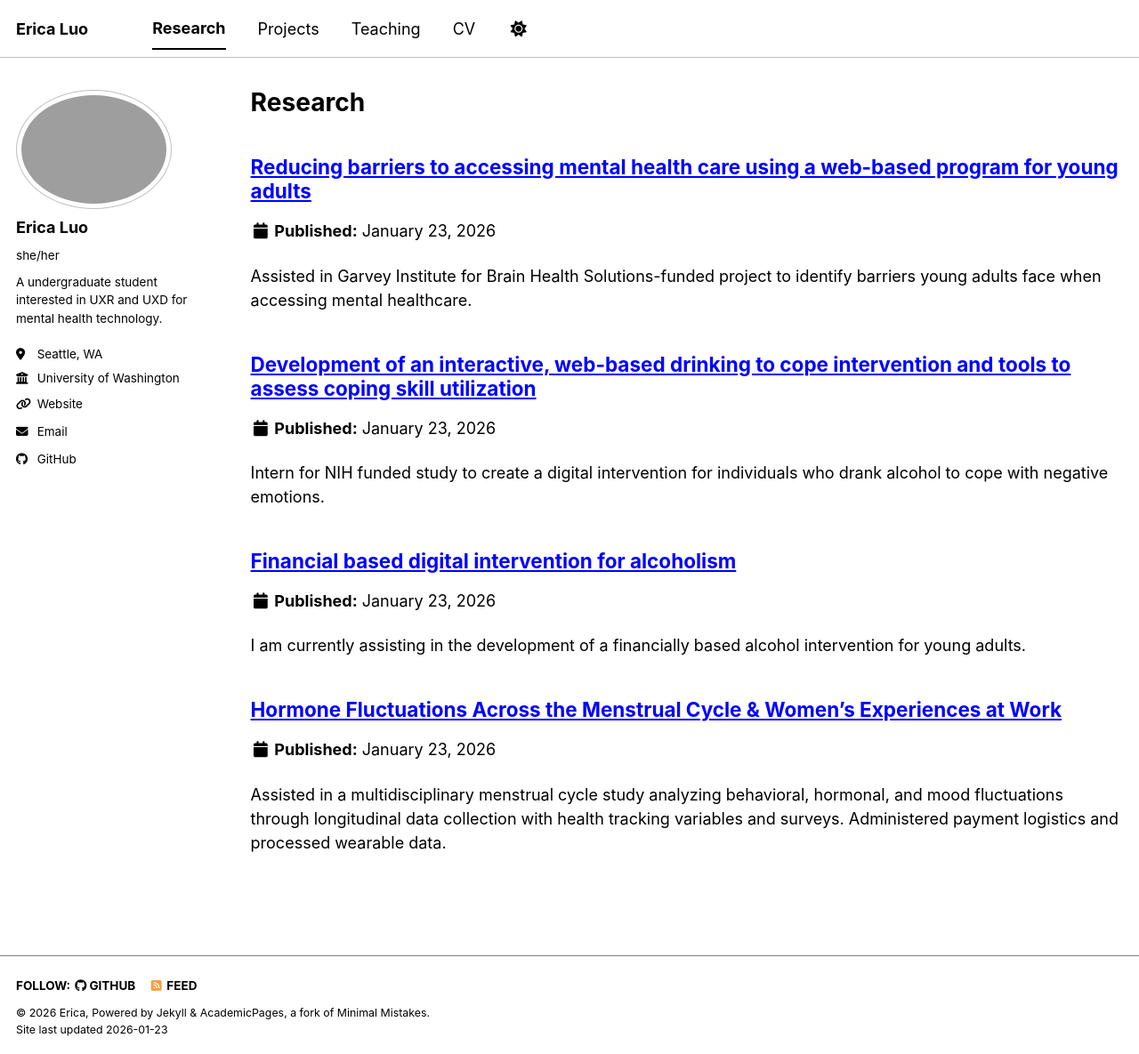
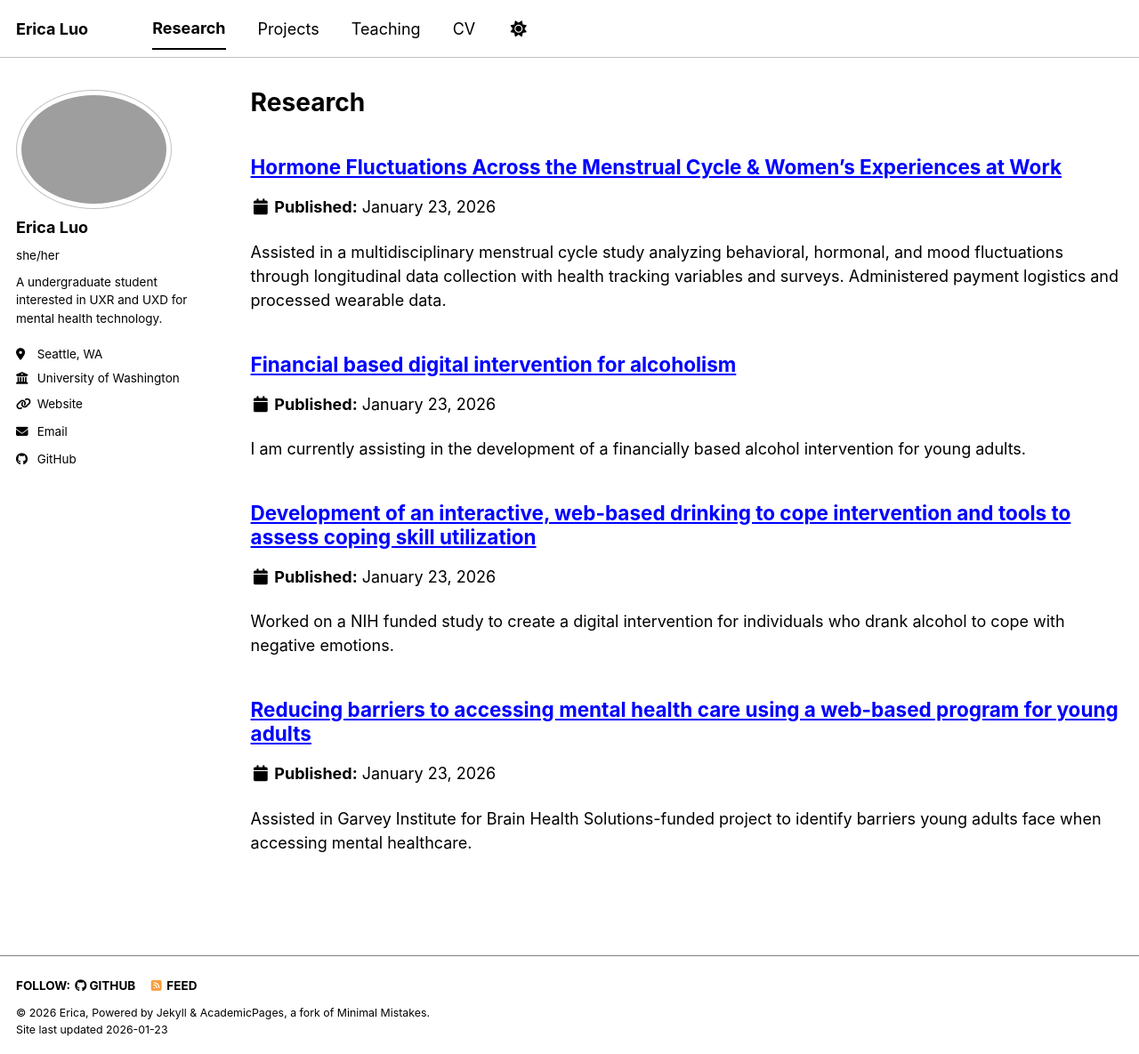
Before and after one commit to er-luo/er-luo.github.io, a Jekyll site: the page built from _pages/research.html, in a window 1280 px wide and 1185 px high. Shown: the whole window at 89% size. Built offline with Jekyll 4.4.1, drawn with Linux system fonts in a browser that asks for light colours; a script bundle is joined from its source files by our own code; library files that are not in the unit come from our copies.

Commit message:
changed wording, implemented timed sorting on the research page.

```diff
--- a/_pages/research.html
+++ b/_pages/research.html
@@ -8,6 +8,6 @@ author_profile: true
 {% include base_path %}
 
 
-{% for post in site.research %}
+{% for post in site.research reversed %}
   {% include archive-single.html %}
 {% endfor %}
--- a/_research/alc-coping.md
+++ b/_research/alc-coping.md
@@ -1,6 +1,6 @@
 ---
 title: "Development of an interactive, web-based drinking to cope intervention and tools to assess coping skill utilization"
-excerpt: "Intern for NIH funded study to create a digital intervention for individuals who drank alcohol to cope with negative emotions."
+excerpt: "Worked on a NIH funded study to create a digital intervention for individuals who drank alcohol to cope with negative emotions."
 collection: research
 year: 2021
 ---
```
